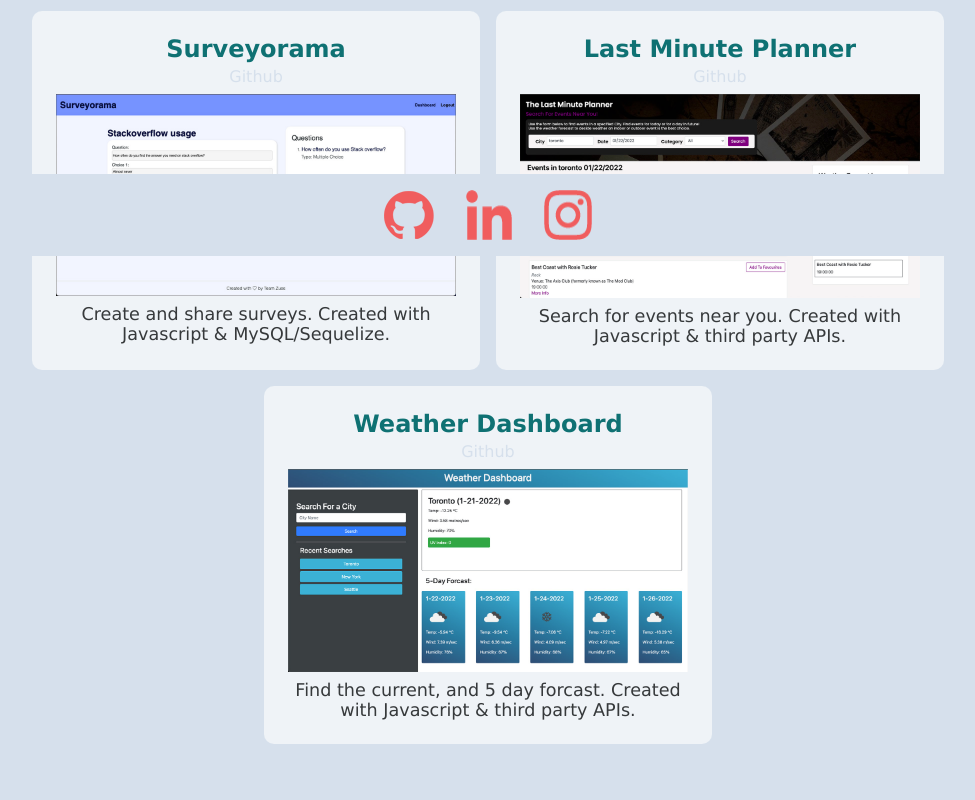
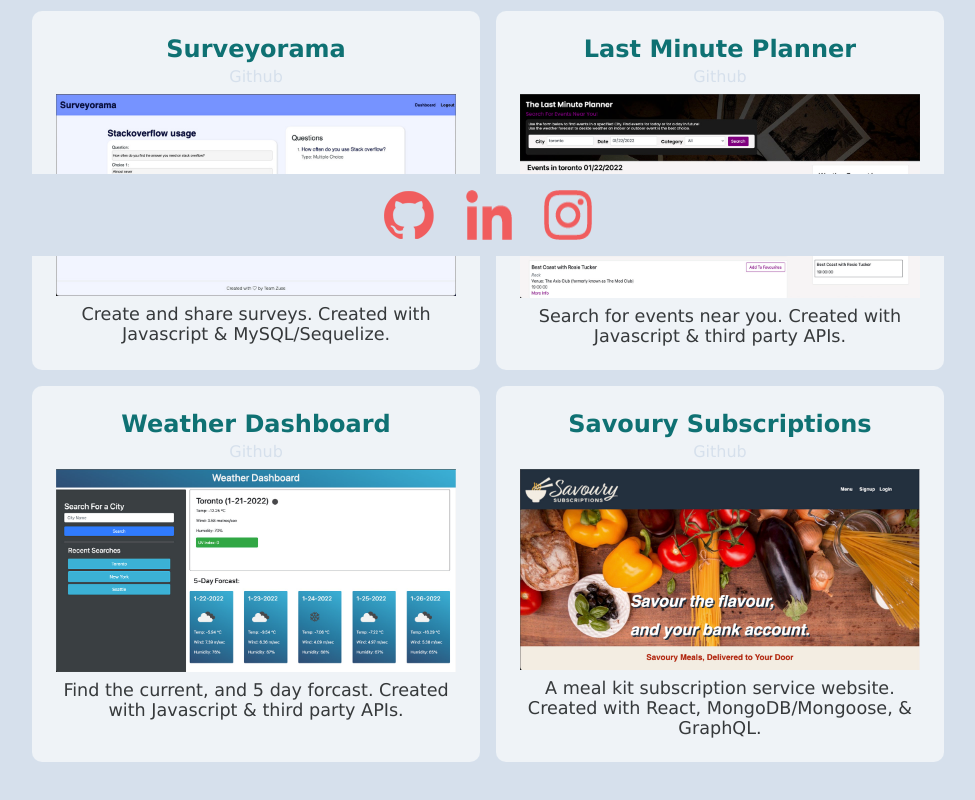
Before and after one commit to samurwin/samurwin.github.io, a React (Create React App) app: page /portfolio in a window 1280 px wide. Shown: the part 544-1344 px from the top of the page, without its empty margins (152-1127 px from the left). Built offline with nearby package versions, Linux system fonts and the light colour scheme.

Commit message:
added savoury project

```diff
--- a/src/pages/Portfolio.js
+++ b/src/pages/Portfolio.js
@@ -37,6 +37,13 @@ function Portfolio() {
             deployed: "https://samurwin.github.io/weather-dashboard/",
             image: "weather-dash.jpg",
             description: "Find the current, and 5 day forcast. Created with Javascript & third party APIs."
+        },
+        {
+            title: "Savoury Subscriptions",
+            github: "https://github.com/ScalexanderB/Savoury-Subscriptions",
+            deployed: "https://savoury-subscriptions.herokuapp.com/",
+            image: "savoury-sub.jpg",
+            description: "A meal kit subscription service website. Created with React, MongoDB/Mongoose, & GraphQL."
         }
     ]
 
```
Also changed, not shown: src/assets/images/savoury-sub.jpg (added).
